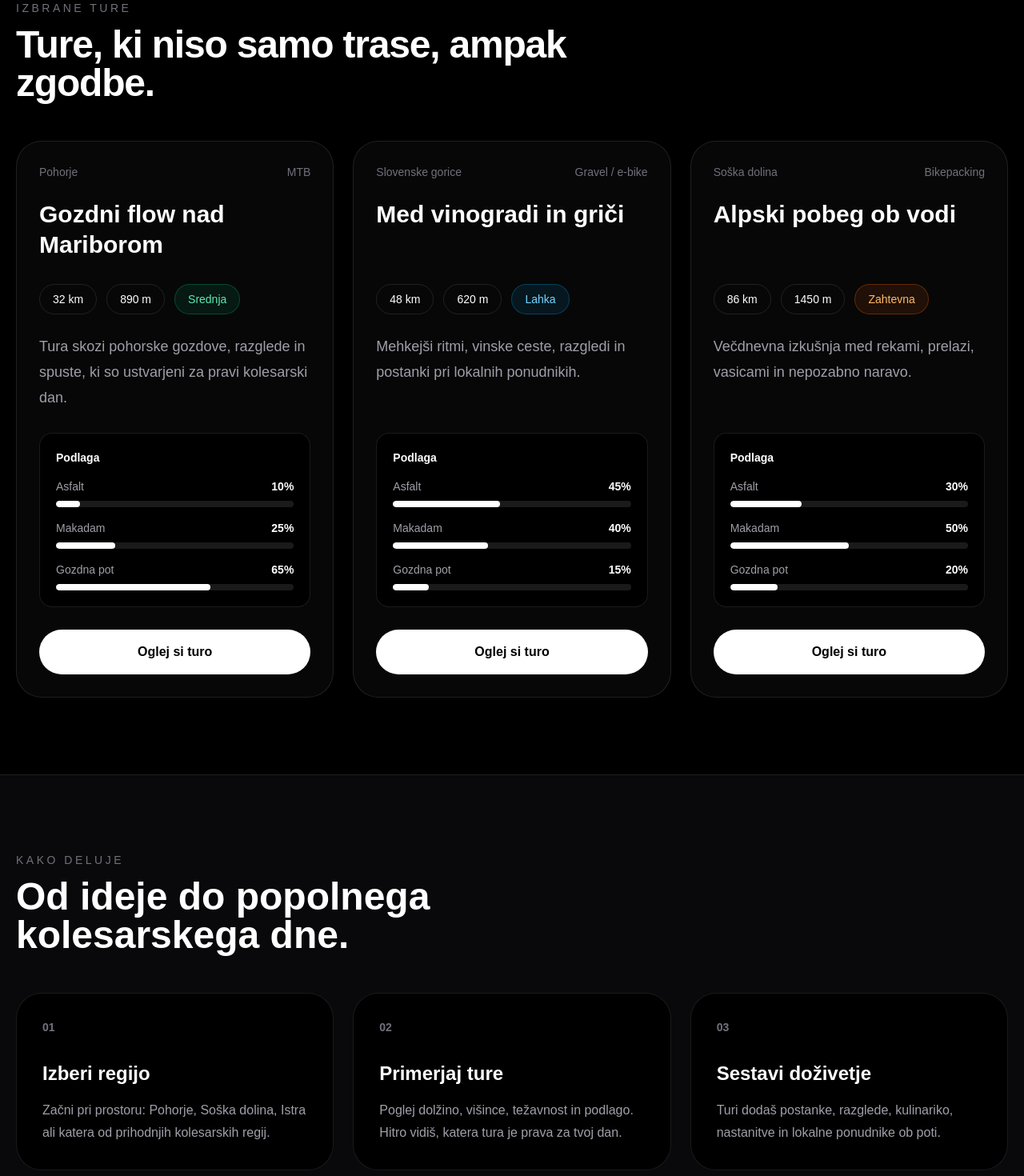
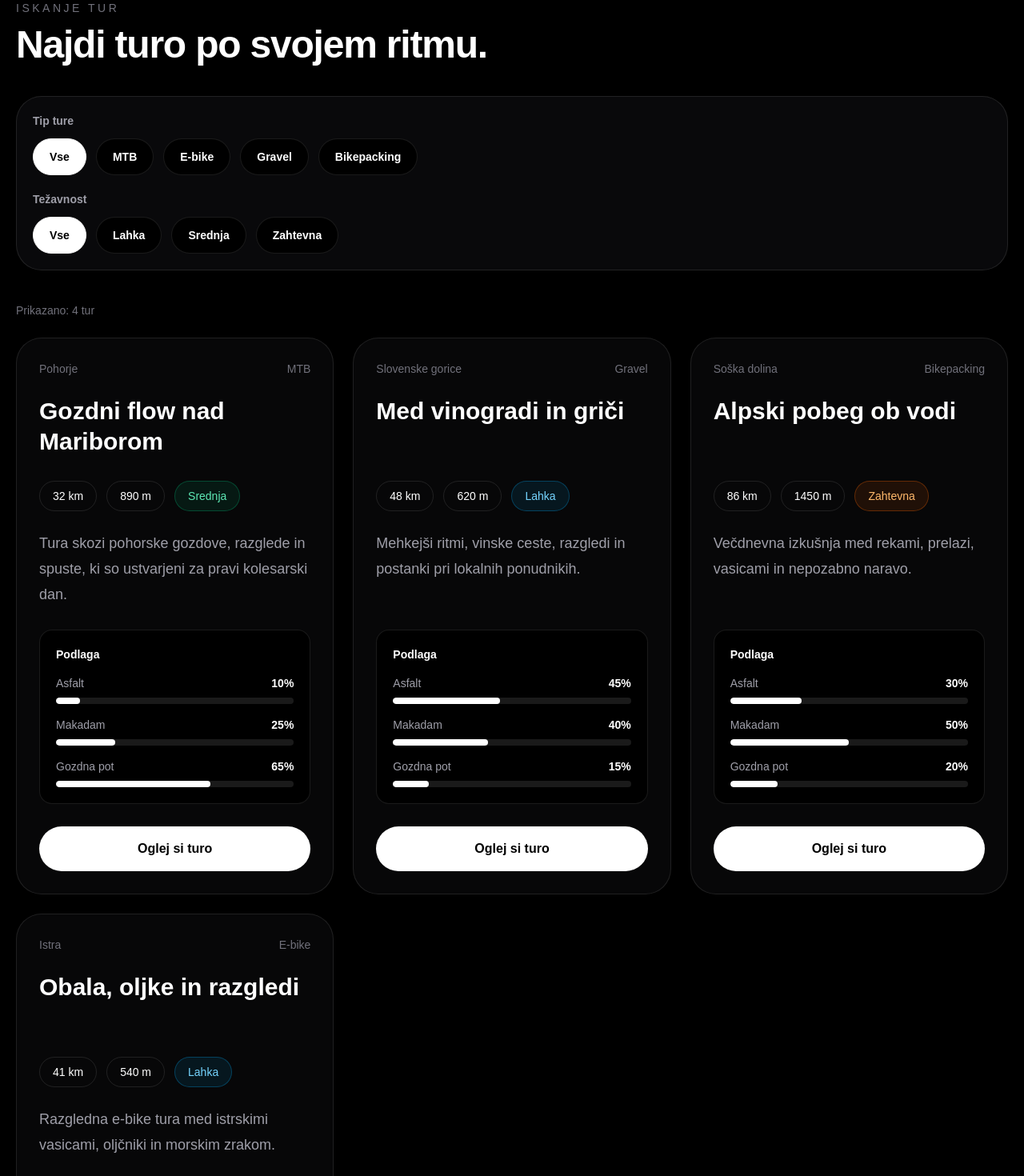
Before and after one commit to rabojan/bojan-on-bike-app, a Next.js app: page / in a window 1280 px wide. Shown: the part 1060-2530 px from the top of the page at 80% size. Built offline with nearby package versions, Linux system fonts and the light colour scheme.

Commit message:
Add trail filters

```diff
--- a/app/page.tsx
+++ b/app/page.tsx
@@ -1,6 +1,6 @@
 "use client";
 
-import { useState } from "react";
+import { useMemo, useState } from "react";
 
 const menuItems = ["Ture", "Regije", "Doživetja", "Ponudniki"];
 
@@ -18,7 +18,7 @@ const featuredTrails = [
   },
   {
     region: "Slovenske gorice",
-    type: "Gravel / e-bike",
+    type: "Gravel",
     title: "Med vinogradi in griči",
     distance: "48 km",
     elevation: "620 m",
@@ -37,6 +37,17 @@ const featuredTrails = [
     difficultyStyle: "border-orange-500/30 bg-orange-500/10 text-orange-300",
     surface: { asphalt: 30, gravel: 50, forest: 20 },
     text: "Večdnevna izkušnja med rekami, prelazi, vasicami in nepozabno naravo.",
+  },
+  {
+    region: "Istra",
+    type: "E-bike",
+    title: "Obala, oljke in razgledi",
+    distance: "41 km",
+    elevation: "540 m",
+    difficulty: "Lahka",
+    difficultyStyle: "border-sky-500/30 bg-sky-500/10 text-sky-300",
+    surface: { asphalt: 55, gravel: 35, forest: 10 },
+    text: "Razgledna e-bike tura med istrskimi vasicami, oljčniki in morskim zrakom.",
   },
 ];
 
@@ -66,6 +77,9 @@ const howItWorks = [
   },
 ];
 
+const typeFilters = ["Vse", "MTB", "E-bike", "Gravel", "Bikepacking"];
+const difficultyFilters = ["Vse", "Lahka", "Srednja", "Zahtevna"];
+
 function SurfaceBar({ label, value }: { label: string; value: number }) {
   return (
     <div>
@@ -80,8 +94,58 @@ function SurfaceBar({ label, value }: { label: string; value: number }) {
   );
 }
 
+function TrailCard({ trail }: { trail: (typeof featuredTrails)[number] }) {
+  return (
+    <article className="group flex h-full flex-col rounded-[2rem] border border-white/10 bg-zinc-950/80 p-7 backdrop-blur transition hover:-translate-y-1 hover:border-white/20 hover:bg-zinc-900/80">
+      <div className="mb-6 flex items-center justify-between text-sm text-zinc-500">
+        <span>{trail.region}</span>
+        <span>{trail.type}</span>
+      </div>
+
+      <h3 className="mb-5 min-h-[86px] text-3xl font-bold leading-tight">
+        {trail.title}
+      </h3>
+
+      <div className="mb-6 flex flex-wrap gap-3">
+        <span className="rounded-full border border-white/10 px-4 py-2 text-sm">{trail.distance}</span>
+        <span className="rounded-full border border-white/10 px-4 py-2 text-sm">{trail.elevation}</span>
+        <span className={`rounded-full border px-4 py-2 text-sm ${trail.difficultyStyle}`}>
+          {trail.difficulty}
+        </span>
+      </div>
+
+      <p className="mb-7 min-h-[96px] text-lg leading-8 text-zinc-400">
+        {trail.text}
+      </p>
+
+      <div className="mb-7 space-y-4 rounded-2xl border border-white/10 bg-black p-5">
+        <div className="text-sm font-semibold text-white">Podlaga</div>
+        <SurfaceBar label="Asfalt" value={trail.surface.asphalt} />
+        <SurfaceBar label="Makadam" value={trail.surface.gravel} />
+        <SurfaceBar label="Gozdna pot" value={trail.surface.forest} />
+      </div>
+
+      <button className="mt-auto w-full rounded-full bg-white px-5 py-4 font-semibold text-black transition group-hover:scale-[1.02]">
+        Oglej si turo
+      </button>
+    </article>
+  );
+}
+
 export default function Home() {
   const [menuOpen, setMenuOpen] = useState(false);
+  const [activeType, setActiveType] = useState("Vse");
+  const [activeDifficulty, setActiveDifficulty] = useState("Vse");
+
+  const filteredTrails = useMemo(() => {
+    return featuredTrails.filter((trail) => {
+      const typeMatch = activeType === "Vse" || trail.type === activeType;
+      const difficultyMatch =
+        activeDifficulty === "Vse" || trail.difficulty === activeDifficulty;
+
+      return typeMatch && difficultyMatch;
+    });
+  }, [activeType, activeDifficulty]);
 
   return (
     <main className="min-h-screen bg-black text-white">
@@ -184,53 +248,62 @@ export default function Home() {
 
       <section className="px-5 py-24">
         <div className="mx-auto max-w-7xl">
-          <div className="mb-12">
+          <div className="mb-10">
             <p className="mb-3 text-sm uppercase tracking-[0.25em] text-zinc-500">
-              Izbrane ture
+              Iskanje tur
             </p>
             <h2 className="max-w-3xl text-4xl font-bold tracking-tight md:text-5xl">
-              Ture, ki niso samo trase, ampak zgodbe.
+              Najdi turo po svojem ritmu.
             </h2>
           </div>
 
-          <div className="grid items-stretch gap-6 md:grid-cols-3">
-            {featuredTrails.map((trail) => (
-              <article
-                key={trail.title}
-                className="group flex h-full flex-col rounded-[2rem] border border-white/10 bg-zinc-950/80 p-7 backdrop-blur transition hover:-translate-y-1 hover:border-white/20 hover:bg-zinc-900/80"
+          <div className="mb-10 rounded-[2rem] border border-white/10 bg-zinc-950 p-5">
+            <div className="mb-5">
+              <div className="mb-3 text-sm font-semibold text-zinc-400">Tip ture</div>
+              <div className="flex flex-wrap gap-3">
+                {typeFilters.map((type) => (
+                  <button
+                    key={type}
+                    onClick={() => setActiveType(type)}
+                    className={`rounded-full border px-5 py-3 text-sm font-semibold transition ${
+                      activeType === type
+                        ? "border-white bg-white text-black"
+                        : "border-white/10 bg-black text-white hover:border-white/30"
+                    }`}
                   >
-                <div className="mb-6 flex items-center justify-between text-sm text-zinc-500">
-                  <span>{trail.region}</span>
-                  <span>{trail.type}</span>
+                    {type}
+                  </button>
+                ))}
+              </div>
             </div>
 
-                <h3 className="mb-5 min-h-[86px] text-3xl font-bold leading-tight">
-                  {trail.title}
-                </h3>
-
-                <div className="mb-6 flex flex-wrap gap-3">
-                  <span className="rounded-full border border-white/10 px-4 py-2 text-sm">{trail.distance}</span>
-                  <span className="rounded-full border border-white/10 px-4 py-2 text-sm">{trail.elevation}</span>
-                  <span className={`rounded-full border px-4 py-2 text-sm ${trail.difficultyStyle}`}>
-                    {trail.difficulty}
-                  </span>
+            <div>
+              <div className="mb-3 text-sm font-semibold text-zinc-400">Težavnost</div>
+              <div className="flex flex-wrap gap-3">
+                {difficultyFilters.map((difficulty) => (
+                  <button
+                    key={difficulty}
+                    onClick={() => setActiveDifficulty(difficulty)}
+                    className={`rounded-full border px-5 py-3 text-sm font-semibold transition ${
+                      activeDifficulty === difficulty
+                        ? "border-white bg-white text-black"
+                        : "border-white/10 bg-black text-white hover:border-white/30"
+                    }`}
+                  >
+                    {difficulty}
+                  </button>
+                ))}
+              </div>
+            </div>
           </div>
 
-                <p className="mb-7 min-h-[96px] text-lg leading-8 text-zinc-400">
-                  {trail.text}
-                </p>
-
-                <div className="mb-7 space-y-4 rounded-2xl border border-white/10 bg-black p-5">
-                  <div className="text-sm font-semibold text-white">Podlaga</div>
-                  <SurfaceBar label="Asfalt" value={trail.surface.asphalt} />
-                  <SurfaceBar label="Makadam" value={trail.surface.gravel} />
-                  <SurfaceBar label="Gozdna pot" value={trail.surface.forest} />
+          <div className="mb-6 text-sm text-zinc-500">
+            Prikazano: {filteredTrails.length} tur
           </div>
 
-                <button className="mt-auto w-full rounded-full bg-white px-5 py-4 font-semibold text-black transition group-hover:scale-[1.02]">
-                  Oglej si turo
-                </button>
-              </article>
+          <div className="grid items-stretch gap-6 md:grid-cols-3">
+            {filteredTrails.map((trail) => (
+              <TrailCard key={trail.title} trail={trail} />
             ))}
           </div>
         </div>
@@ -265,11 +338,9 @@ export default function Home() {
             <p className="mb-3 text-sm uppercase tracking-[0.25em] text-zinc-500">
               Regije
             </p>
-
             <h2 className="mb-6 text-4xl font-bold md:text-5xl">
               Vsaka regija ima svoj ritem.
             </h2>
-
             <p className="text-lg leading-8 text-zinc-400">
               Platforma bo povezovala ture, razglede, zgodbe, kulinariko,
               nastanitve in lokalne ponudnike v eno jasno kolesarsko izkušnjo.
@@ -292,11 +363,9 @@ export default function Home() {
             <p className="mb-3 text-sm uppercase tracking-[0.25em] text-zinc-500">
               Doživetja ob poti
             </p>
-
             <h2 className="mb-6 text-4xl font-bold md:text-5xl">
               Ne gre samo za kilometre.
             </h2>
-
             <p className="mb-8 text-lg leading-8 text-zinc-400">
               Bojan on Bike bo pomagal sestaviti celoten kolesarski dan:
               turo, postanek, razgled, kosilo, zgodbo in občutek regije.
```
Lines whose indentation alone changed are shown as unchanged.
